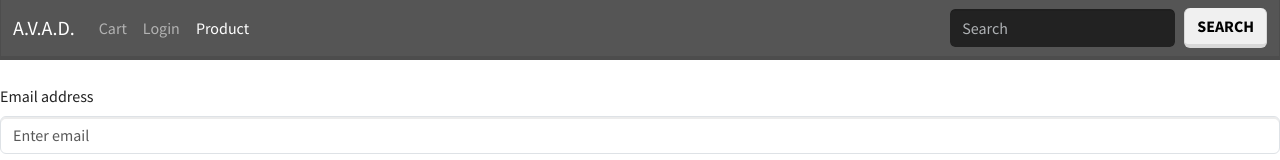
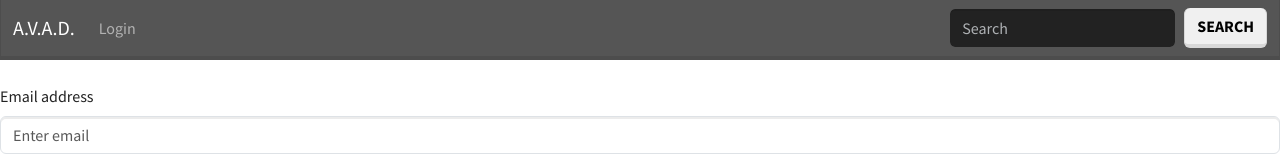
Before and after one commit to aryak0512/avad-ui, a React (Create React App) app: page / in a window 1280 px wide. Shown: the top 160 px of the page. Built offline with nearby package versions, Linux system fonts and the light colour scheme.

Commit message:
Navigation added

```diff
--- a/package.json
+++ b/package.json
@@ -5,6 +5,7 @@
   "dependencies": {
     "bootswatch": "^5.3.3",
     "cra-template": "1.2.0",
+    "history": "^5.3.0",
     "json-server": "^1.0.0-beta.3",
     "react": "^19.0.0",
     "react-dom": "^19.0.0",
--- a/src/App.jsx
+++ b/src/App.jsx
@@ -1,9 +1,13 @@
 import React, {Component} from "react";
 import {ShoppingCart} from "./ShoppingCart";
 import {Login} from "./Login";
-import {BrowserRouter, Route, Routes} from "react-router-dom";
+import {unstable_HistoryRouter as HistoryRouter, Routes, Route} from "react-router-dom";
 import {Navbar} from "./Navbar";
 import {PageNotFound} from "./PageNotFound";
+import {createBrowserHistory} from "history";
+import {Product} from "./Product";
+
+const customHistory = createBrowserHistory();
 
 /**
  * The top level, root component. All components are nested within this component.
@@ -20,17 +24,31 @@ export class App extends Component {
         this.setState({"isLoggedIn": false});
     }
 
+
     render(){
         return (
-            <BrowserRouter>
+            <HistoryRouter history={customHistory}>
                 <Navbar isLoggedIn={this.state.isLoggedIn}/>
                 <Routes>
-                    <Route path="/login" element={<Login/>}/>
-                    <Route path="/cart" element={<ShoppingCart/>}/>
-                    <Route path="/" element={<Login/>}/>
-                    <Route path="*" element={<PageNotFound/>}/>
+
+                    <Route path="/cart" element={<ShoppingCart history={customHistory}/>}>
+                    </Route>
+
+                    {/* we passed a mutator method as prop to the child component */}
+                    <Route path="/"
+                           element={<Login updateLoginState={this.updateLoginState} history={customHistory}/>}>
+                    </Route>
+
+                    <Route path="*" element={<PageNotFound history={customHistory}/>}>
+                    </Route>
+
                 </Routes>
-            </BrowserRouter>
+            </HistoryRouter>
         )
     }
+
+    // this will update the user's login state, method will be invoked by child component (login)
+    updateLoginState = (state) => {
+        this.setState({"isLoggedIn": state});
+    }
 }
--- a/src/Login.jsx
+++ b/src/Login.jsx
@@ -1,4 +1,5 @@
 import {Component} from "react";
+import {useNavigate} from "react-router-dom";
 
 export class Login extends Component {
 
@@ -54,6 +55,11 @@ export class Login extends Component {
 
         if (data.length > 0) {
             this.setState({message: "Login Success"});
+
+            // update the state of app component indirectly
+            this.props.updateLoginState(true);
+            this.props.history.push("/cart");
+
         } else {
             this.setState({message: "Authentication failure"});
         }
--- a/src/Navbar.jsx
+++ b/src/Navbar.jsx
@@ -2,13 +2,6 @@ import {Component} from "react";
 import {NavLink} from "react-router-dom";
 
 export class Navbar extends Component {
-
-    state = {}
-
-    constructor(props){
-        super(props);
-        this.state = {isLoggedIn: this.props.isLoggedIn};
-    }
 
     render(){
 
@@ -25,15 +18,21 @@ export class Navbar extends Component {
                     <div className="collapse navbar-collapse" id="navbarColor02">
                         <ul className="navbar-nav me-auto">
 
-                            <li className="nav-item">
+                            {/* render the link conditionally */}
+                            {this.props.isLoggedIn ? (<li className="nav-item">
                                 <NavLink className="nav-link" to="/cart">Cart</NavLink>
-                            </li>
-                            <li className="nav-item">
+                            </li>) : ""}
+
+                            {/* render the link conditionally */}
+                            {!this.props.isLoggedIn ? (<li className="nav-item">
                                 <NavLink className="nav-link" to="/login">Login</NavLink>
-                            </li>
-                            <li className="nav-item">
-                                <NavLink className="nav-link" to="/">Product</NavLink>
-                            </li>
+                            </li>) : ""}
+
+                            {/* render the link conditionally */}
+                            {this.props.isLoggedIn ? (<li className="nav-item">
+                                <NavLink className="nav-link" to="/product">Product</NavLink>
+                            </li>) : ""}
+
 
                         </ul>
                         <form className="d-flex">
```
Also changed, not shown: 2 other files (tests, documents, lock files or other folders).
